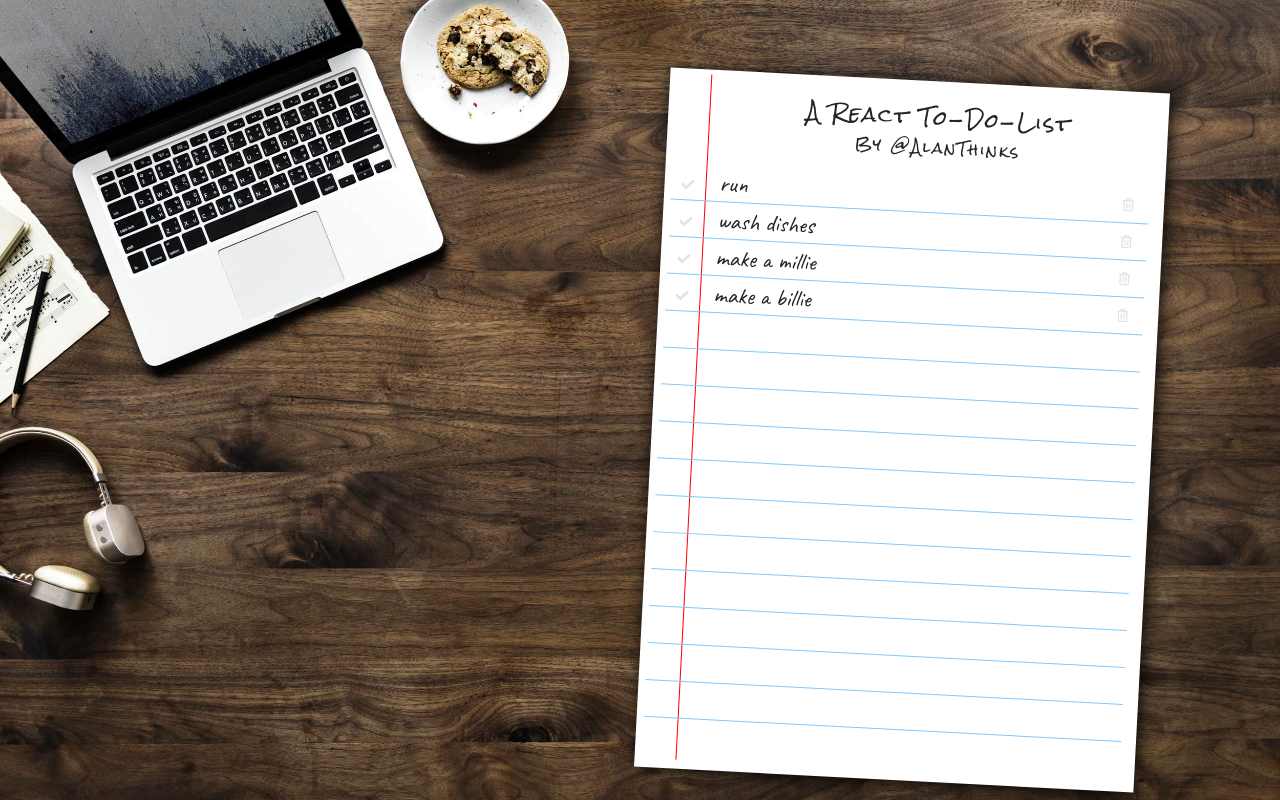
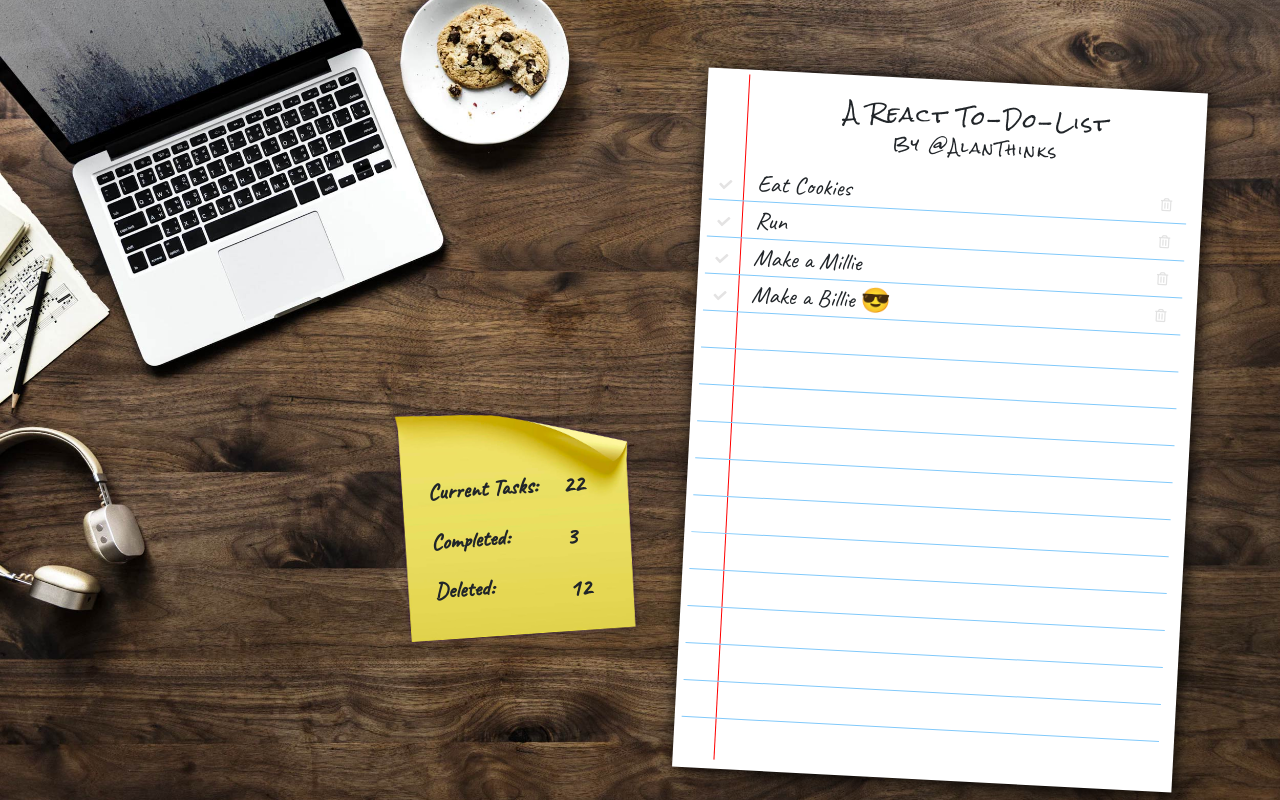
Before and after one commit to alanthinks/paper-to-do-list, a React (Create React App) app: page / in a window 1280 px wide. Built offline with nearby package versions, Linux system fonts and the light colour scheme.

Commit message:
created sticky-note structure

```diff
--- a/src/App.js
+++ b/src/App.js
@@ -9,19 +9,19 @@ class App extends Component {
       tasksList: [
         {
           id: 0,
-          task: "run"
+          task: "Eat Cookies"
         },
         {
           id: 1,
-          task: "wash dishes"
+          task: "Run"
         },
         {
           id: 2,
-          task: "make a millie"
+          task: "Make a Millie"
         },
         {
           id: 3,
-          task: "make a billie"
+          task: "Make a Billie 😎"
         },
         {},
         {},
@@ -50,10 +50,30 @@ class App extends Component {
     this.setState({ tasksList: tasksArray });
   }
 
+  // delete(i) {
+  //   console.log("delete() called");
+  //   console.log("state.tasks.tasksList before splice", this.state.tasksList);
+
+  //   this.state.tasksList.splice(i, 1);
+  //   this.state.tasksList.push({});
+  //   this.setState({ tasksList: this.state.tasksList });
+  //   console.log(
+  //     "state.tasks.tasksList AFTER splice & setState",
+  //     this.state.tasksList
+  //   );
+  // }
   delete(i) {
-    let tasksArray = this.state.tasksList;
-    tasksArray[i].task = "";
-    this.setState({ tasksList: tasksArray });
+    console.log("delete() called");
+    console.log("state.tasks.tasksList before splice", this.state.tasksList);
+
+    let currentTaskList = this.state.tasksList;
+    currentTaskList[i] = {};
+
+    this.setState({ tasksList: currentTaskList });
+    console.log(
+      "state.tasks.tasksList AFTER splice & setState",
+      this.state.tasksList
+    );
   }
 
   eachTaskItem(taskObject, i) {
@@ -70,6 +90,20 @@ class App extends Component {
   render() {
     return (
       <div className="main-bg container-flex">
+        <div className="sticky-note">
+          <div className="row">
+            <div className="col-8">
+              <p>Current Tasks:</p>
+              <p>Completed:</p>
+              <p>Deleted:</p>
+            </div>
+            <div className="col">
+              <p>22</p>
+              <p>3</p>
+              <p>12</p>
+            </div>
+          </div>
+        </div>
         <div className="paper-container row">
           <div className="paper-left-section col-1" />
           <div className="paper-right-section col">
--- a/src/css/main.css
+++ b/src/css/main.css
@@ -16,7 +16,7 @@
   height: 700px;
   background-color: white;
   margin-left: auto;
-  margin-right: 10%;
+  margin-right: 7%;
   box-shadow: 2px 2px 20px black;
 }
 
@@ -117,3 +117,37 @@ input {
 .btn-delete:hover {
   color: red;
 }
+
+.sticky-note {
+  position: absolute;
+  right: 50%;
+  top: 400px;
+  background-image: url("../img/sticky-note.png");
+  background-size: cover;
+  background-position: center;
+  height: 250px;
+  width: 250px;
+  transform: rotate(-4deg);
+}
+
+.sticky-note .row {
+  font-family: "Caveat", cursive;
+  font-size: 1.4rem;
+  font-weight: 600;
+  margin-top: 70px;
+  margin-left: 25px;
+}
+
+.sticky-note .col p {
+  font-size: 1.5rem;
+  font-weight: 900;
+}
+
+.sticky-note .row .col {
+  padding-left: 0px;
+  margin-left: -10px;
+}
+
+.sticky-note .row .col-8 {
+  padding-right: 0px;
+}
```
Also changed, not shown: src/img/sticky-note.png.
